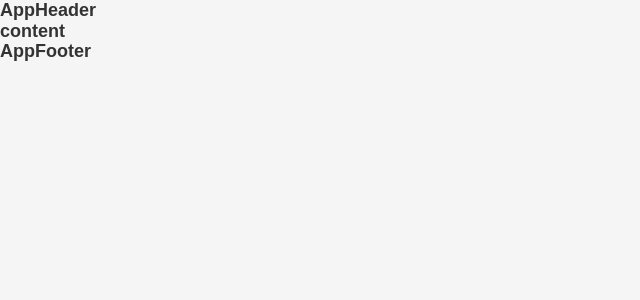
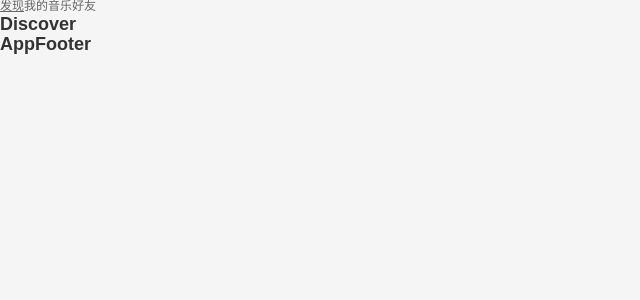
Before and after one commit to Jonathan6026/react_music163, a React (Create React App) app: page / in a window 1280 px wide. Shown: the top 300 px of the page, without its empty margins (0-640 px from the left). Built offline with nearby package versions, Linux system fonts and the light colour scheme.

Commit message:
增加路由routes

```diff
--- a/src/App.js
+++ b/src/App.js
@@ -1,15 +1,19 @@
 import React, { memo } from "react"
+import {renderRoutes} from "react-router-config"
+
+import routes from "./router"
+
 import JLAppFooter from "@/components/app-footer"
 import JLAppHeader from "@/components/app-header"
+import {HashRouter} from "react-router-dom"
 
 
-export default memo(function(App){
+export default memo(function App(){
   return(
-    <div>
+    <HashRouter>
       <JLAppHeader/>
-      <h2>content</h2>
+      {renderRoutes(routes)}
       <JLAppFooter/>
-    </div>
-
+    </HashRouter>
   )
 })
--- a/src/components/app-header/index.js
+++ b/src/components/app-header/index.js
@@ -1,9 +1,12 @@
 import React,{memo} from 'react'
+import { NavLink } from 'react-router-dom'
 
 export default memo(function JLAppHeader(){
     return(
         <div>
-            <h2>AppHeader</h2>
+            <NavLink to="/">发现</NavLink>
+            <NavLink to="/mine">我的音乐</NavLink>
+            <NavLink to="/friend">好友</NavLink>
         </div>
     )
 })
--- /dev/null
+++ b/src/pages/discover/index.js
@@ -0,0 +1,9 @@
+import React,{memo} from 'react'
+
+export default memo(function JLDiscover() {
+    return(
+        <div>
+            <h2>Discover</h2>
+        </div>
+    )
+})
--- /dev/null
+++ b/src/pages/friend/index.js
@@ -0,0 +1,9 @@
+import React,{memo} from 'react'
+
+export default memo(function JLFriend(){
+    return(
+        <div>
+            <h2>Friend</h2>
+        </div>
+    )
+})
--- /dev/null
+++ b/src/pages/mine/index.js
@@ -0,0 +1,9 @@
+import React,{memo} from 'react'
+
+export default memo(function JLMine() {
+    return(
+        <div>
+            <h2>Mine</h2>
+        </div>
+    )
+})
--- /dev/null
+++ b/src/router/index.js
@@ -0,0 +1,22 @@
+import JLDiscover from "@/pages/discover"
+import JLFriend from "@/pages/friend"
+import JLMine from "@/pages/mine"
+
+const routes = [
+    {
+        path:"/",
+        // 不加有可能后续路由辨识错误
+        exact:true,
+        component:JLDiscover
+    },
+    {
+        path:"/mine",
+        component:JLMine
+    },
+    {
+        path:"/friend",
+        component:JLFriend
+    }
+]
+
+export default routes
```
Also changed, not shown: 1 other file (tests, documents, lock files or other folders).
